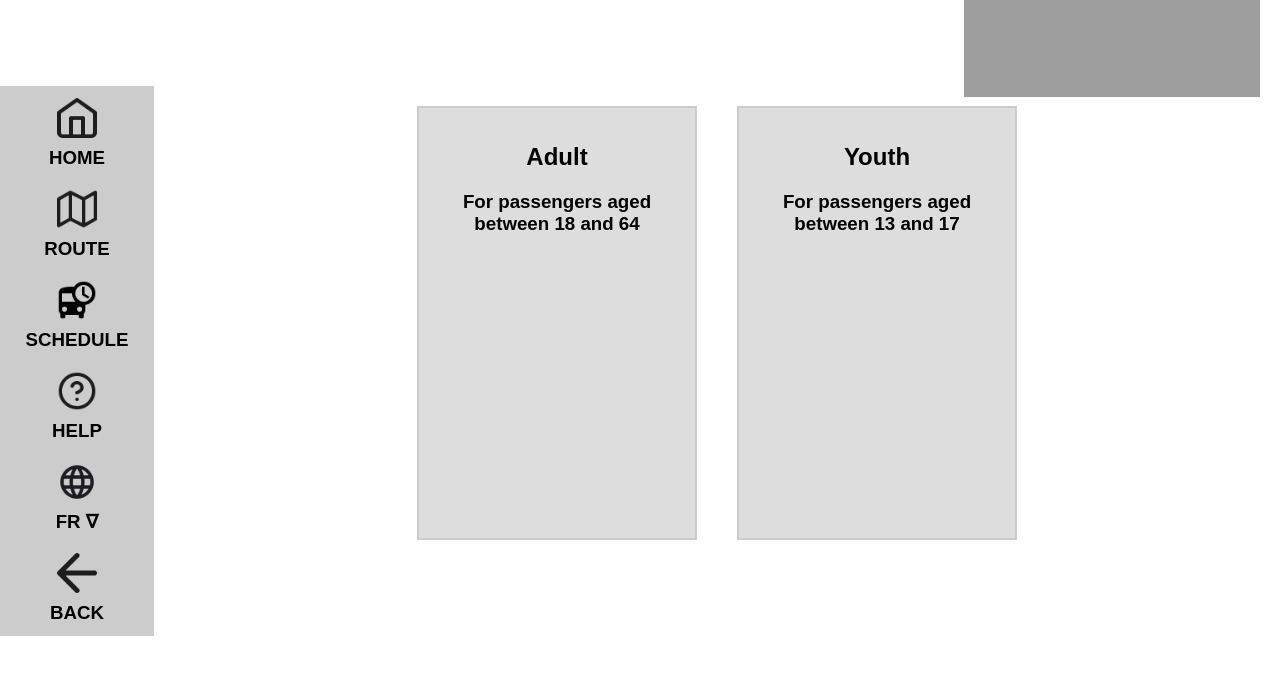
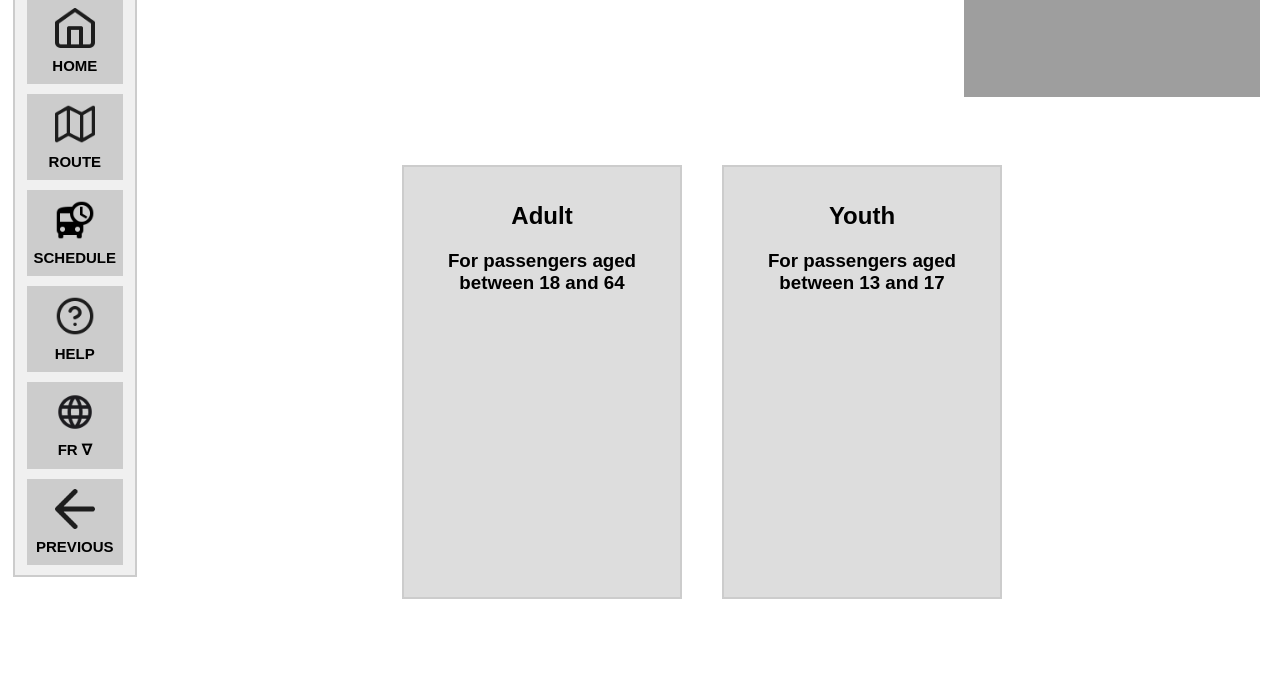
Before and after one commit to SethPullishy/CPSC481-GroupProject, a plain HTML site: page CPSC481-GroupProject-main/HTML Code/ticket_screen.html in a window 1280 px wide. Shown: the part 208-885 px from the top of the page. Before the commit the page ends 844 px from the top, so only its background shows below. Drawn offline with Linux system fonts and the light colour scheme; grey boxes are pictures that could not be loaded.

Commit message:
Add files via upload
edit sidebar

```diff
--- a/CPSC481-GroupProject-main/HTML Code/ticket_screen.html
+++ b/CPSC481-GroupProject-main/HTML Code/ticket_screen.html
@@ -79,61 +79,110 @@
 
         </div>
 
+<div style="position: relative; width: 100%; padding: 0;">
 
-    <!--SideBar & 2 Buttons-->
-    <div style="position: relative; width: 100%; min-height: 200px;">
-        <!--SideBar-->
     <div class="main-content-and-side-bar" style="
         display: flex;
-            width: 100%;
+        width: 98%;
         max-width: 1900px;
         margin: 0 auto;
     ">
 
         <div class="side-bar" style="
-                width: 150px;
+            width: 120px;
+            position: relative;
+            top: -100px;
+
             display: flex;
             flex-direction: column;
+
+            align-items: center;
+
             border: 2px solid #ccc;
             background-color: #f0f0f0;
-                padding-top: 0px;
+            padding: 10px 0;
+            flex-shrink: 0;
         ">
-                <a href="../HTML Code/home_screen.html" class="side-bar-option" style="text-decoration: none; text-align: center; padding: 10px 0; background-color: #ccc;">
+            <a href="../HTML Code/home_screen.html" class="side-bar-option" style="
+                text-decoration: none;
+                text-align: center;
+                padding: 10px 0;
+                width: 80%;
+                background-color: #ccc;
+                margin-bottom: 10px;
+            ">
                 <img src="../images/home_icon.png" alt="Home Icon" style="width: 40px; height: 40px;">
-                    <h3 style="color: black; margin: 5px 0 0 0;">HOME</h3>
+                <h3 style="color: black; margin: 5px 0 0 0; font-size: 15px;">HOME</h3>
             </a>
 
-                <a href="../HTML Code/check_route_screen.html" class="side-bar-option" style="text-decoration: none; text-align: center; padding: 10px 0; background-color: #ccc;">
+            <a href="../HTML Code/check_route_screen.html" class="side-bar-option" style="
+                text-decoration: none;
+                text-align: center;
+                padding: 10px 0;
+                width: 80%;
+                background-color: #ccc;
+                margin-bottom: 10px;
+            ">
                 <img src="../images/route_icon.png" alt="Route Icon" style="width: 40px; height: 40px;">
-                    <h3 style="color: black; margin: 5px 0 0 0;">ROUTE</h3>
+                <h3 style="color: black; margin: 5px 0 0 0; font-size: 15px;">ROUTE</h3>
             </a>
 
-                <a href="../HTML Code/schedule_screen.html" class="side-bar-option" style="text-decoration: none; text-align: center; padding: 10px 0; background-color: #ccc;">
+            <a href="../HTML Code/schedule_screen.html" class="side-bar-option" style="
+                text-decoration: none;
+                text-align: center;
+                padding: 10px 0;
+                width: 80%;
+                background-color: #ccc;
+                margin-bottom: 10px;
+            ">
                 <img src="../images/schedule_icon.png" alt="Schedule Icon" style="width: 40px; height: 40px;">
-                    <h3 style="color: black; margin: 5px 0 0 0;">SCHEDULE</h3>
+                <h3 style="color: black; margin: 5px 0 0 0; font-size: 15px;">SCHEDULE</h3>
             </a>
 
-                <a href="../HTML Code/help_screen.html" class="side-bar-option" style="text-decoration: none; text-align: center; padding: 10px 0; background-color: #ccc;">
+            <a href="../HTML Code/help_screen.html" class="side-bar-option" style="
+                text-decoration: none;
+                text-align: center;
+                padding: 10px 0;
+                width: 80%;
+                background-color: #ccc;
+                margin-bottom: 10px;
+            ">
                 <img src="../images/help_icon.png" alt="Help Icon" style="width: 40px; height: 40px;">
-                    <h3 style="color: black; margin: 5px 0 0 0;">HELP</h3>
+                <h3 style="color: black; margin: 5px 0 0 0; font-size: 15px;">HELP</h3>
             </a>
 
-                <a href="../HTML Code/language_screen.html" class="side-bar-option" style="text-decoration: none; text-align: center; padding: 10px 0; background-color: #ccc;">
+            <a href="../HTML Code/language_screen.html" class="side-bar-option" style="
+                text-decoration: none;
+                text-align: center;
+                padding: 10px 0;
+                width: 80%;
+                background-color: #ccc;
+                margin-bottom: 10px;
+            ">
                 <img src="../images/language_icon.png" alt="Language Icon" style="width: 40px; height: 40px;">
-                    <h3 style="color: black; margin: 5px 0 0 0;">FR ∇</h3>
+                <h3 style="color: black; margin: 5px 0 0 0; font-size: 15px;">FR ∇</h3>
             </a>
 
-                <a href="../HTML Code/home_screen.html" class="side-bar-option" style="text-decoration: none; text-align: center; padding: 10px 0; background-color: #ccc;">
+            <a href="../HTML Code/home_screen.html" class="side-bar-option" style="
+                text-decoration: none;
+                text-align: center;
+                padding: 10px 0;
+                width: 80%;
+                background-color: #ccc;
+                margin-bottom: 0;
+            ">
                 <img src="../images/back_icon.png" alt="Back Icon" style="width: 40px; height: 40px;">
-                    <h3 style="color: black; margin: 5px 0 0 0;">BACK</h3>
+                <h3 style="color: black; margin: 5px 0 0 0; font-size: 15px;">PREVIOUS</h3>
             </a>
         </div>
-            <!--2 Buttons-->
+
+
         <div class="main-content" style="
             display: flex;
             flex-direction: column;
             flex-grow: 1;
             align-items: center;
+            justify-content: center;
             padding: 20px;
         ">
             <div style="
```
Lines whose indentation alone changed are shown as unchanged.
